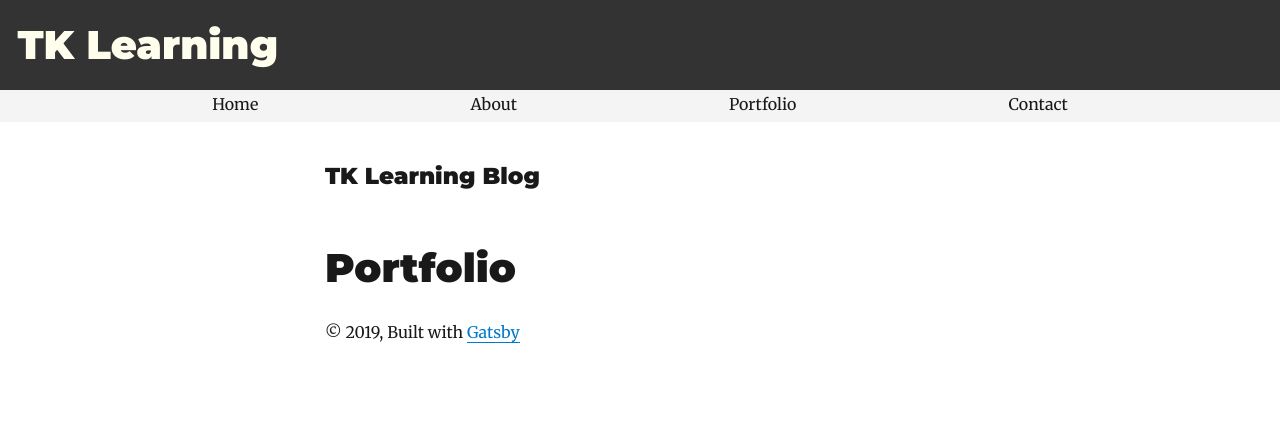
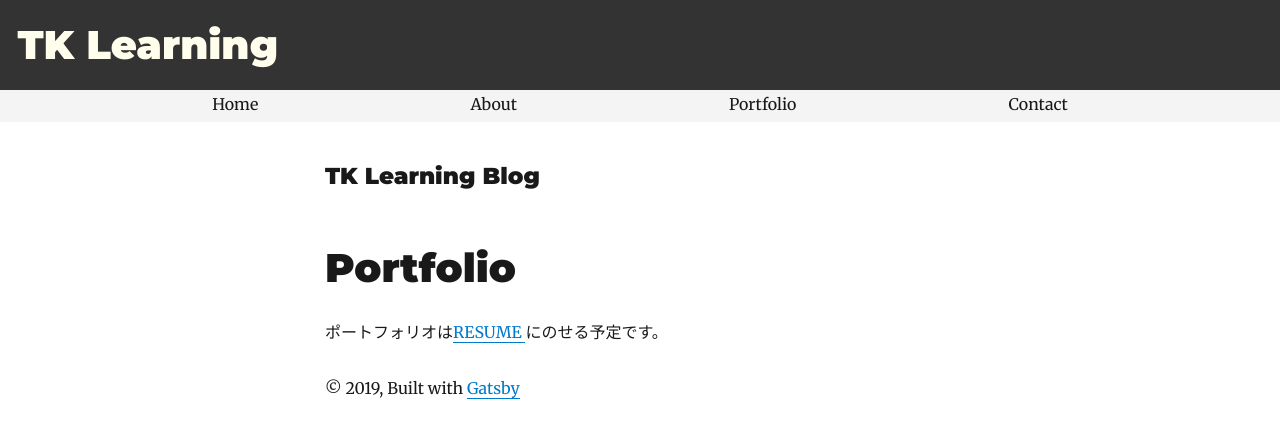
Before and after one commit to TAKAHIRO-webdev/Gatsby_My_Blog, a Gatsby site: page /portfolio in a window 1280 px wide. Built offline with nearby package versions, Linux system fonts and the light colour scheme; Gatsby itself is replaced by a stand-in of ours; some packages are replaced by stand-ins of ours.

Commit message:
add RESUME link to portfolio page

```diff
--- a/src/pages/portfolio.js
+++ b/src/pages/portfolio.js
@@ -14,7 +14,12 @@ class Portfolio extends React.Component {
         <SEO title="Portfolio" />
         <h1>Portfolio</h1>
         <p>
-
+          ポートフォリオは
+          <a href="https://www.resume.id/tk_infra"
+             target="_blank"
+             rel="noopener noreferrer">
+          RESUME </a>
+          にのせる予定です。
         </p>
       </Layout>
     )
```
Also changed, not shown: 1 other file.
